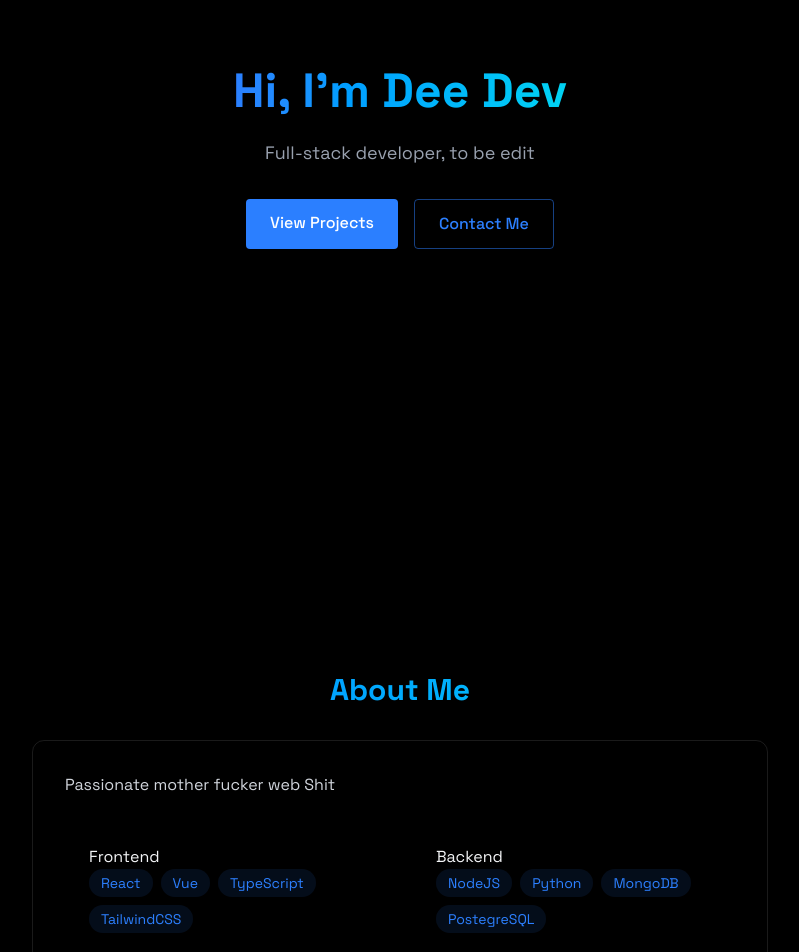
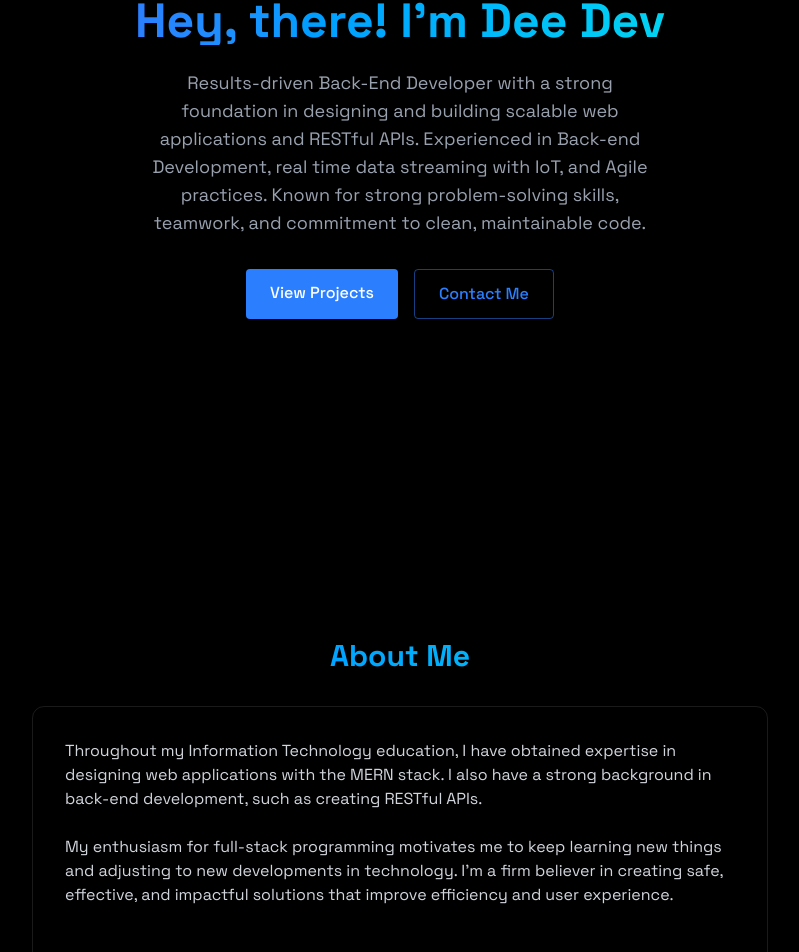
Before and after one commit to Deeyomz09/deedev-portfolio, a React (Vite) app: page / in a window 1280 px wide. Shown: the part 242-1194 px from the top of the page, without its empty margins (240-1039 px from the left). Built offline with nearby package versions, Linux system fonts and the light colour scheme.

Commit message:
added logo and about me

```diff
--- a/index.html
+++ b/index.html
@@ -3,12 +3,12 @@
 
 <head>
   <meta charset="UTF-8" />
-  <link rel="icon" type="image/svg+xml" href="/vite.svg" />
+  <link rel="icon" type="image/svg+xml" href="/deelogo.svg" />
   <link rel="preconnect" href="https://fonts.googleapis.com">
   <link rel="preconnect" href="https://fonts.gstatic.com" crossorigin>
   <link href="https://fonts.googleapis.com/css2?family=Space+Grotesk:wght@300..700&display=swap" rel="stylesheet">
   <meta name="viewport" content="width=device-width, initial-scale=1.0" />
-  <title>Vite + React</title>
+  <title>Dee Dev</title>
 </head>
 
 <body>
--- a/src/components/sections/About.jsx
+++ b/src/components/sections/About.jsx
@@ -14,7 +14,16 @@ export const About = () => {
         </h2>
         <div className="rounded-xl p-8 border-white/10 border hover:-translate-y-1 transition-all">
           <p className="text-gray-300 mb-6">
-            Passionate mother fucker web Shit
+            Throughout my Information Technology education, I have obtained
+            expertise in designing web applications with the MERN stack. I also
+            have a strong background in back-end development, such as creating
+            RESTful APIs.
+          </p>
+          <p className="text-gray-300 mb-6">
+            My enthusiasm for full-stack programming motivates me to keep
+            learning new things and adjusting to new developments in technology.
+            I'm a firm believer in creating safe, effective, and impactful
+            solutions that improve efficiency and user experience.
           </p>
 
           <div className="grid grid-cols-1 md:grid-cols-2 gap-6">
--- a/src/components/sections/Home.jsx
+++ b/src/components/sections/Home.jsx
@@ -8,10 +8,14 @@ export const Home = () => {
       <RevealOnScroll>
         <div className="text-center z-10 px-4">
           <h1 className="text-5xl md:text-7x1 font-bold mb-6 bg-gradient-to-r from-blue-500 to-cyan-400 bg-clip-text text-transparent leading-right-">
-            Hi, I'm Dee Dev
+            Hey, there! I'm Dee Dev
           </h1>
           <p className="text-gray-400 text-lg mb-8 max-w-lg mx-auto">
-            Full-stack developer, to be edit
+            Results-driven Back-End Developer with a strong foundation in
+            designing and building scalable web applications and RESTful APIs.
+            Experienced in Back-end Development, real time data streaming with
+            IoT, and Agile practices. Known for strong problem-solving skills,
+            teamwork, and commitment to clean, maintainable code.
           </p>
           <div className="flex justify-center space-x-4">
             <a
```
Also changed, not shown: deelogo.svg (added).
